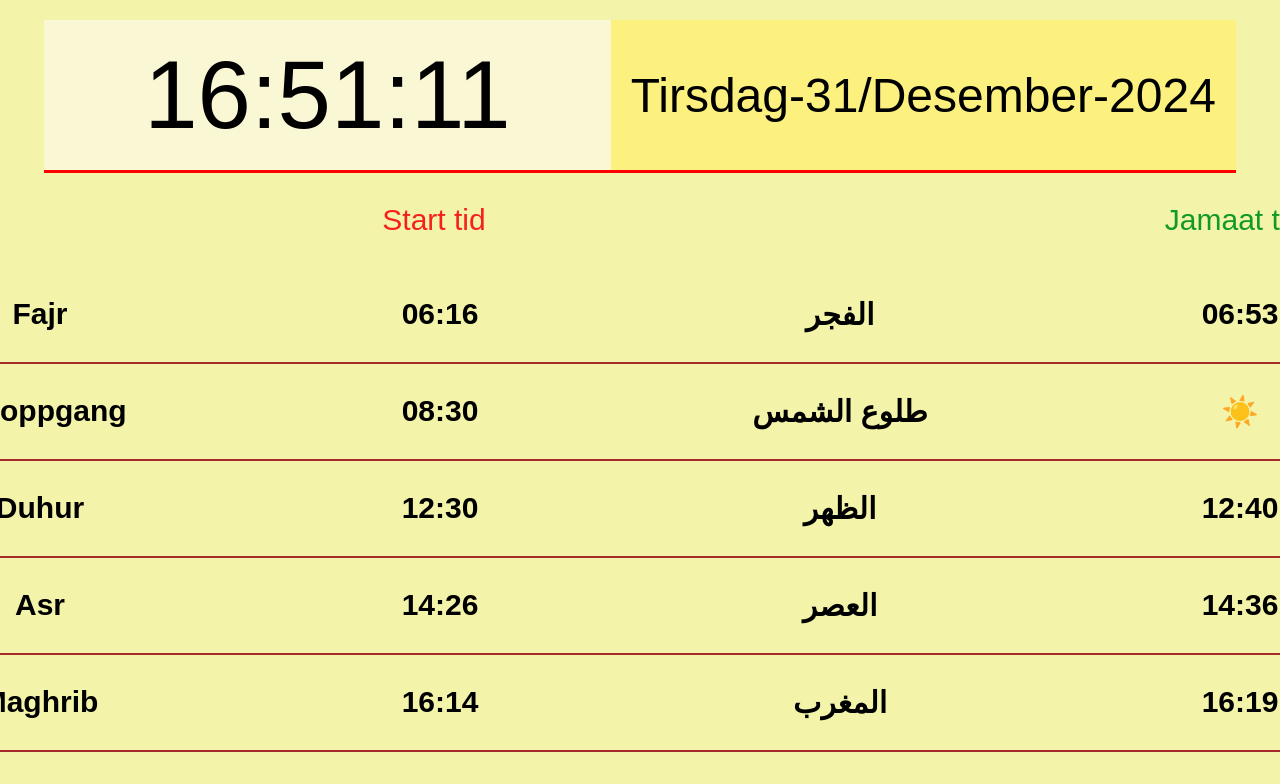
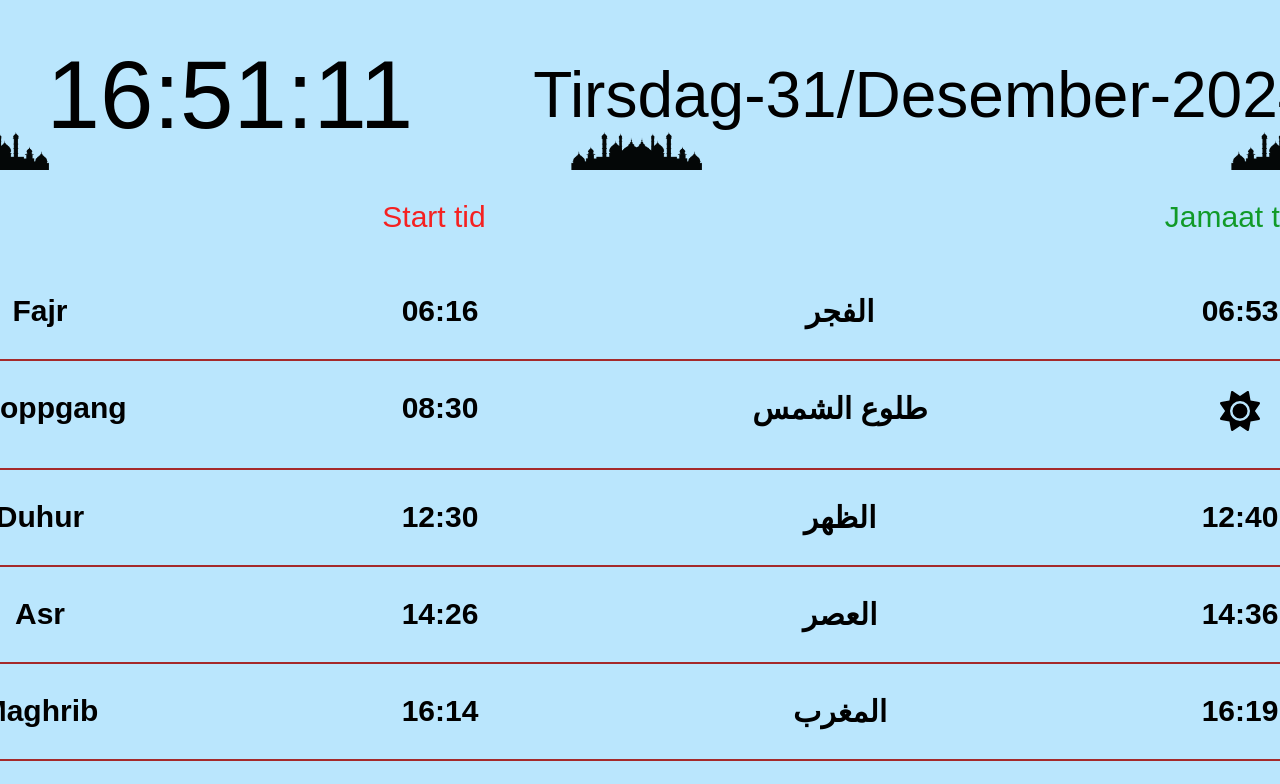
Before and after one commit to abdilatiiif/MoskeApp0.2, a React (Vite) app: page / in a window 1280 px wide. Shown: the top 784 px of the page. Built offline with nearby package versions, Linux system fonts and the light colour scheme; a web font is replaced by a local one.

Commit message:
time,img,fontsize bug fiks

```diff
--- a/src/Content.jsx
+++ b/src/Content.jsx
@@ -96,7 +96,7 @@ export default function Content(props) {
           classname="content--tabell--row"
           active={active}
           bønntid={soloppgang}
-          jamaat="☀️"
+          jamaat={<img className="moske" src="src/sun-solid.svg" />}
           arabisknavn="طلوع الشمس"
           bønn="Soloppgang"
         />
--- a/src/Timedate.jsx
+++ b/src/Timedate.jsx
@@ -6,6 +6,9 @@ export default function TimeDate(props) {
     <header className="header--timedate">
       <div className="time">{props.time}</div>
       <div className="date">{props.date}</div>
+      <img className="symbol s1" src="src/pngwing.com.png" alt="symbol" />
+      <img className="symbol s2" src="src/pngwing.com.png" alt="symbol" />
+      <img className="symbol s3" src="src/pngwing.com.png" alt="symbol" />
     </header>
   );
 }
--- a/src/index.css
+++ b/src/index.css
@@ -3,7 +3,8 @@ body {
   margin: 0;
   padding: 0;
   box-sizing: border-box;
-  background-color: #f3f4aa;
+  //background-color: rgb(198.6 88.7% 48.4%);
+  background-color: #bae6fd;
 }
 
 .app--container {
--- a/src/timedate.css
+++ b/src/timedate.css
@@ -1,12 +1,10 @@
 .time {
-  background-color: #faf7d5;
   font-size: 6rem;
   padding: 20px 100px;
 }
 
 .date {
-  background-color: #fcf17e;
-  font-size: 3rem;
+  font-size: 4rem;
   display: flex;
   justify-content: center;
   align-items: center;
@@ -15,6 +13,24 @@
 
 .header--timedate {
   display: flex;
+  position: relative;
+  justify-content: center;
   padding-top: 20px;
-  border-bottom: 3px solid red;
+  width: 1450px;
 }
+
+.symbol {
+  height: 40px;
+  position: absolute;
+  bottom: 0;
+}
+
+.s1 {
+  left: 0;
+}
+.s2 {
+  left: 45%;
+}
+.s3 {
+  right: 0;
+}
```
Also changed, not shown: src/pngwing.com.png (added), src/sun-solid.svg (added).
